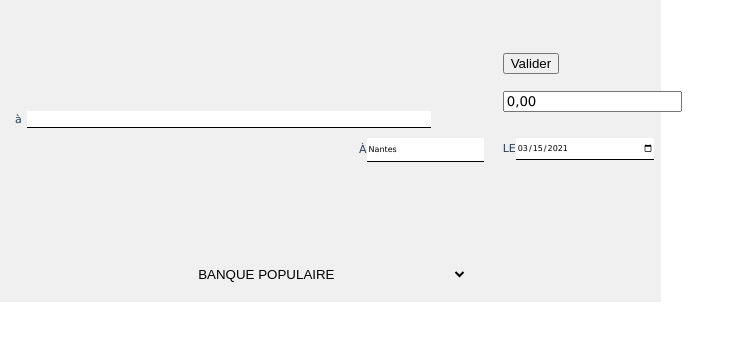
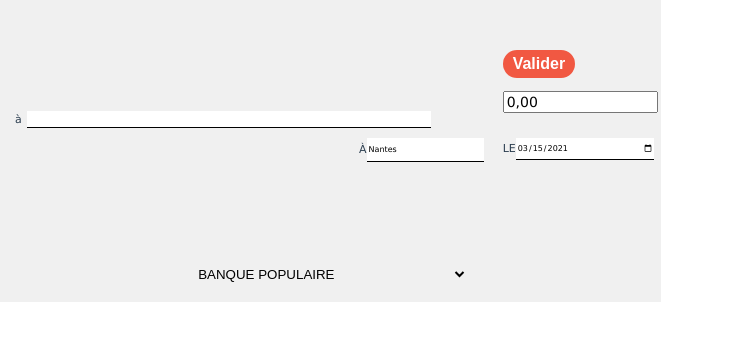
Before and after one commit to digital4better/milkcheque, a Vue app: page / in a window 1280 px wide. Shown: the top 340 px of the page, without its empty margins (0-745 px from the left). Built offline with nearby package versions, Linux system fonts and the light colour scheme.

Commit message:
validate btn style udpated

```diff
--- a/src/components/AmountInput.vue
+++ b/src/components/AmountInput.vue
@@ -70,16 +70,25 @@ export default {
 <style scoped lang="scss">
 .cheque__form__montant {
   max-width: 152px;
-  input[type="number"] {
+  input[type="text"] {
     width: 41mm;
-    height: 10mm;
+    // height: 10mm;
     box-sizing: border-box;
     font-size: 14px;
-    max-width: 100%;
   }
   .validateBtn {
     position: absolute;
-    top: -10mm;
+    top: -16mm;
+    color: #fff;
+    background-color: #F15842;
+    border-radius: 25px;
+    border: none;
+    cursor: pointer;
+    text-transform: none;
+    font-weight: 600;
+    font-size: 16px;
+    padding: 5px 10px;
+    margin-top: 20px;
   }
 }
 @media print {
```
